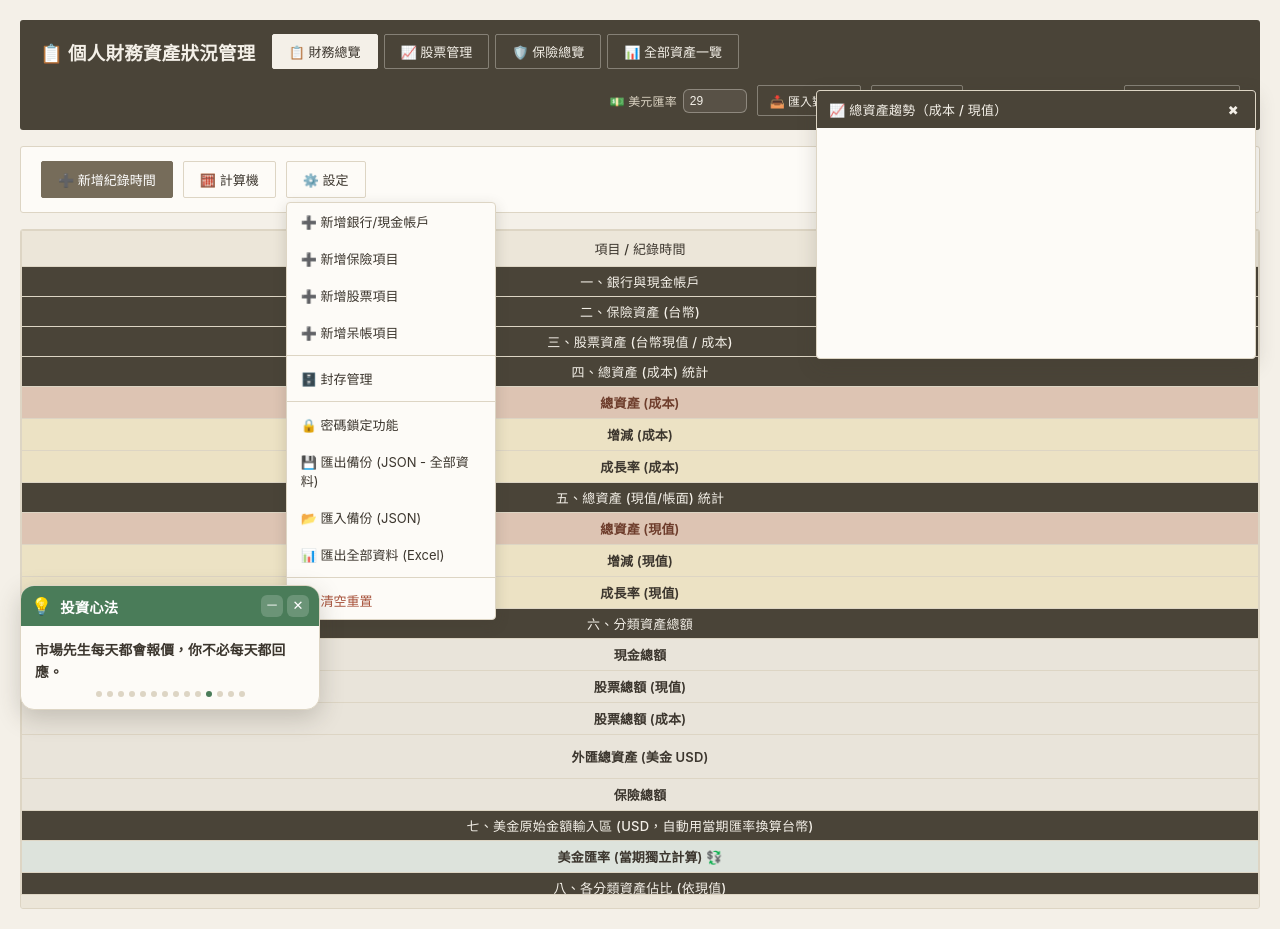
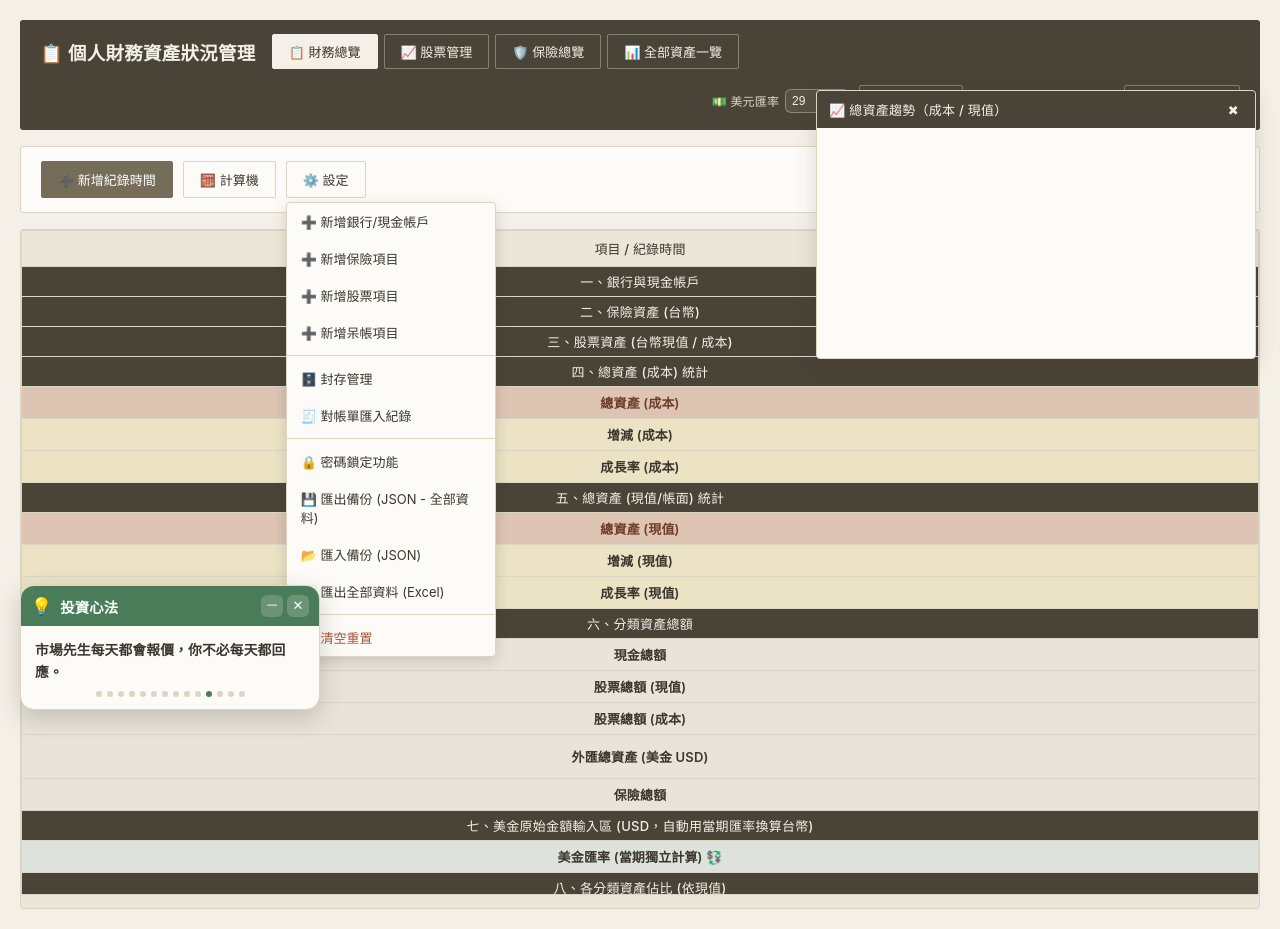
Before and after one commit to wangchiapin/All-MoneyBook, a plain HTML site: page index.html in a window 1280 px wide. Both pictures are taken after a click on the button "⚙️ 設定". Drawn offline with nearby package versions, Linux system fonts and the light colour scheme; no server answers.

Commit message:
匯入紀錄移到「設定」選單
標題列的「🧾 匯入紀錄」按鈕拿掉，改放在財務總覽與股票管理的「⚙️ 設定」選單裡（對帳單匯入紀錄）。

Co-Authored-By: Claude Sonnet 5.5 <noreply@anthropic.com>
Claude-Session: https://claude.ai/code/session_01VBTS7n6zzQQ4jxeviSZCy4

```diff
--- a/index.html
+++ b/index.html
@@ -69,7 +69,6 @@
         <input type="number" id="usdRateInput" step="0.01" min="0" inputmode="decimal" onchange="onUsdRateInputChange(this)">
       </label>
       <button class="btn btn-outline stmt-open-btn" id="stmtImportBtn" onclick="openStmtImport()">📥 匯入對帳單</button>
-      <button class="btn btn-outline stmt-log-btn" id="stmtLogBtn" onclick="openStmtLog()">🧾 匯入紀錄</button>
       <button class="btn stmt-pending-btn" id="stmtPendingBtn" onclick="openStmtPending()" style="display:none;">📬 自動收到的對帳單</button>
       <span id="syncStatus">☁️ 未連線</span>
       <button class="btn btn-outline" id="loginBtn" onclick="handleLoginClick()">🔑 登入雲端同步</button>
@@ -92,6 +91,7 @@
         <button class="settings-menu-item" onclick="addItem('baddebt'); closeSettingsMenu();">➕ 新增呆帳項目</button>
         <div class="settings-menu-divider"></div>
         <button class="settings-menu-item" onclick="openArchiveManager();">🗄️ 封存管理</button>
+        <button class="settings-menu-item" id="stmtLogBtn" onclick="closeSettingsMenu(); openStmtLog();">🧾 對帳單匯入紀錄</button>
         <div class="settings-menu-divider"></div>
         <button class="settings-menu-item" onclick="openLockSettingsModal(); closeSettingsMenu();">🔒 密碼鎖定功能</button>
         <button class="settings-menu-item" onclick="exportData(); closeSettingsMenu();">💾 匯出備份 (JSON - 全部資料)</button>
@@ -219,6 +219,7 @@
             <input type="file" onchange="importStockData(event)" accept=".json" style="display:none;" />
           </label>
           <button onclick="triggerExcelImport()">🗂️ 匯入備份 (Excel)</button>
+          <button onclick="openStmtLog()">🧾 對帳單匯入紀錄</button>
           <input type="file" id="excelImportFileInput" onchange="handleExcelImportFile(event)" accept=".xlsx" style="display:none;" />
           <button onclick="openLockSettingsModal()">🔒 密碼鎖定功能</button>
         </div>
```
Also changed, not shown: 1 other file.
